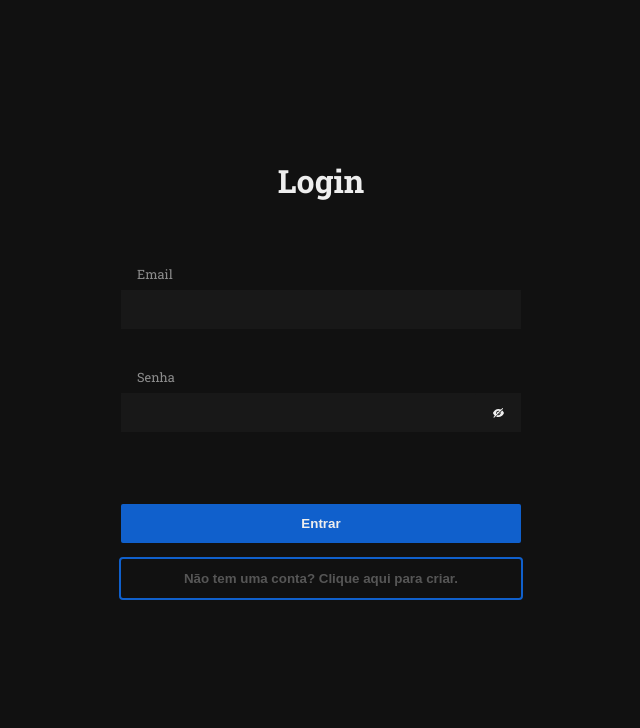
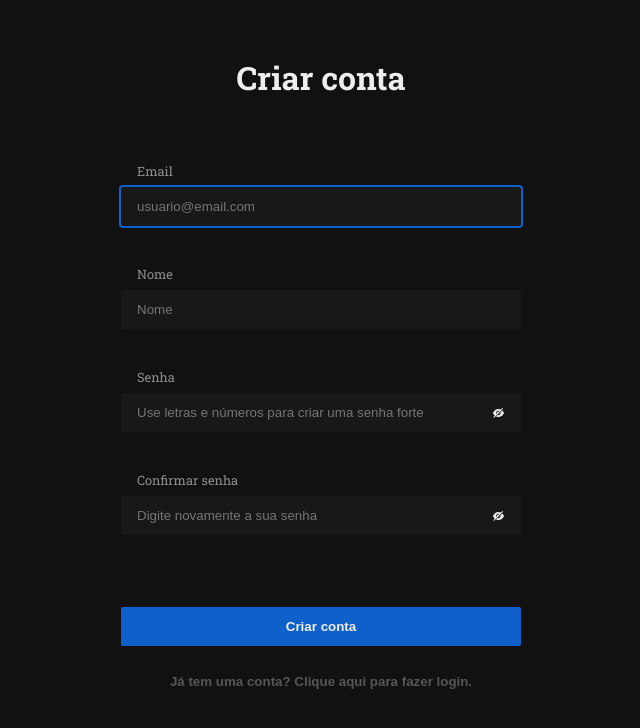
Before and after one commit to Rafael-Cesario/To-do-list, a Next.js app in the folder frontend/: page / in a window 1280 px wide. Both pictures are taken after a click on the button "Não tem uma conta? Clique aqui para criar.". Shown: the top 728 px of the page, without its empty margins (319-959 px from the left). Built offline with nearby package versions, Linux system fonts and the light colour scheme; no server answers.

Commit message:
[ Feat ] Change forms

```diff
--- a/frontend/src/app/@authentication/page.tsx
+++ b/frontend/src/app/@authentication/page.tsx
@@ -5,7 +5,7 @@ import { useState } from "react";
 
 const Authentication = () => {
 	const [formActive, setFormActive] = useState<"login" | "create">("login");
-	const Form = formActive === "login" ? <Login /> : <CreateAccount />;
+	const Form = formActive === "login" ? <Login props={{setFormActive}} /> : <CreateAccount props={{setFormActive}} />;
 	return Form;
 };
 
--- a/frontend/src/features/create-account.tsx
+++ b/frontend/src/features/create-account.tsx
@@ -12,6 +12,10 @@ import { produce } from "immer";
 import { useState } from "react";
 import { useDispatch } from "react-redux";
 
+interface ICreateAccountProps {
+	props: { setFormActive: (state: "login" | "create") => void };
+}
+
 export const defaultUserData = {
 	email: "",
 	name: "",
@@ -19,7 +23,7 @@ export const defaultUserData = {
 	passwordCheck: "",
 };
 
-export const CreateAccount = () => {
+export const CreateAccount = ({ props: { setFormActive } }: ICreateAccountProps) => {
 	const [userData, setUserData] = useState(defaultUserData);
 	const [errors, setErrors] = useState(defaultUserData);
 	const [createUserMutation, { loading }] = useMutation<RCreateUser, ICreateUser>(userQueries.CREATE_USER);
@@ -39,7 +43,7 @@ export const CreateAccount = () => {
 			await createUserMutation({ variables });
 			setUserData(defaultUserData);
 			dispatch(setNotification({ newState: { isOpen: true, type: "success", title: "Novo usuário criado", message: "Sua nova conta foi criada com sucesso, você já pode fazer login" } }));
-			// Todo > change form to login form
+			setFormActive("login");
 		} catch (error: any) {
 			const [errorCode] = error.message.split(":");
 			const errorMessage = messageErrors.user[errorCode as keyof typeof messageErrors.user] || messageErrors.default;
@@ -153,7 +157,7 @@ export const CreateAccount = () => {
 				)}
 				{loading && <LoadingButton className="submit" />}
 
-				<button type="button" className="form">
+				<button onClick={() => setFormActive("login")} type="button" className="form">
 					Já tem uma conta? Clique aqui para fazer login.
 				</button>
 			</form>
--- a/frontend/src/features/login.tsx
+++ b/frontend/src/features/login.tsx
@@ -12,13 +12,18 @@ import { useRouter } from "next/navigation";
 import { useState } from "react";
 import { useDispatch } from "react-redux";
 import { SetCookies, UserCookies } from "@/services/interfaces/cookies";
+import { LoadingButton } from "@/components/loading-button";
+
+interface ILoginProps {
+	props: { setFormActive: (state: "login" | "create") => void };
+}
 
 const defaultUserData = {
 	email: "",
 	password: "",
 };
 
-export const Login = () => {
+export const Login = ({ props: { setFormActive } }: ILoginProps) => {
 	const [userData, setUserData] = useState(defaultUserData);
 	const [errors, setErrors] = useState(defaultUserData);
 	const [loginMutation, { loading }] = useMutation<RLogin, ILogin>(authQueries.LOGIN);
@@ -107,11 +112,17 @@ export const Login = () => {
 					/>
 				</div>
 
-				<button className="submit" data-cy="submit" onClick={() => login()}>
-					Entrar
+				{loading || (
+					<button className="submit" data-cy="submit" onClick={() => login()}>
+						Entrar
+					</button>
+				)}
+
+				{loading && <LoadingButton className="submit" />}
+
+				<button type="button" className="form" onClick={() => setFormActive("create")}>
+					Não tem uma conta? Clique aqui para criar.
 				</button>
-
-				<button className="form"> Não tem uma conta? Clique aqui para criar.</button>
 			</form>
 		</StyledAuth>
 	);
```
